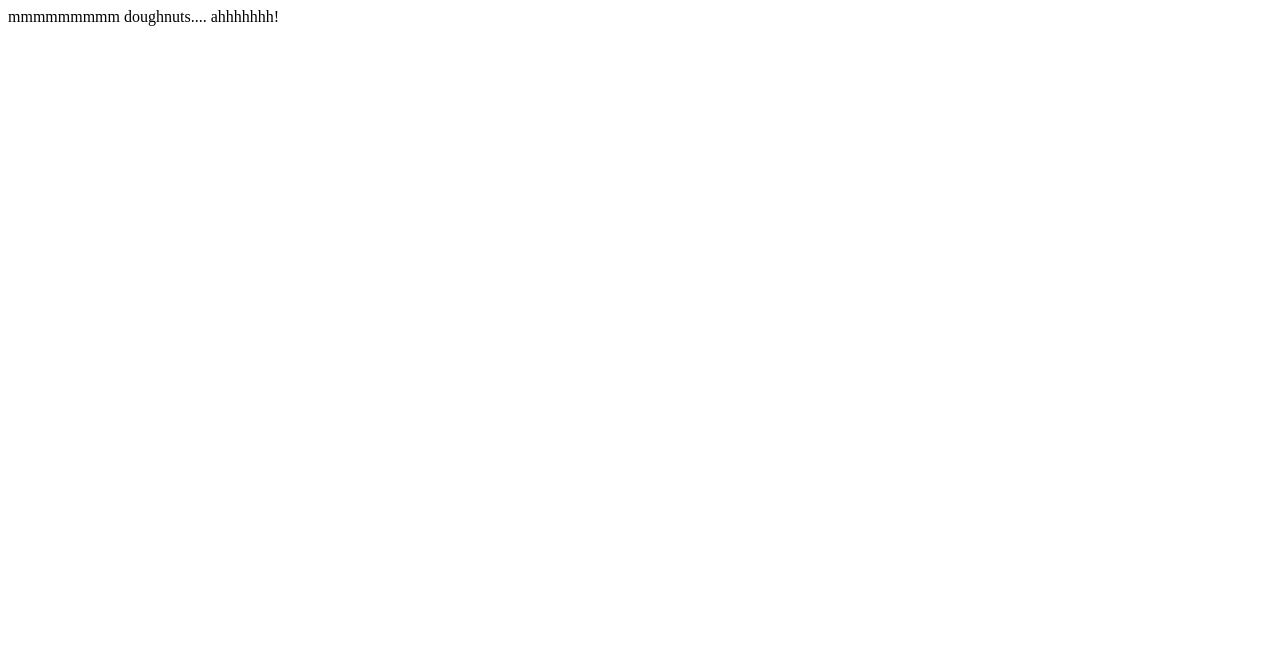
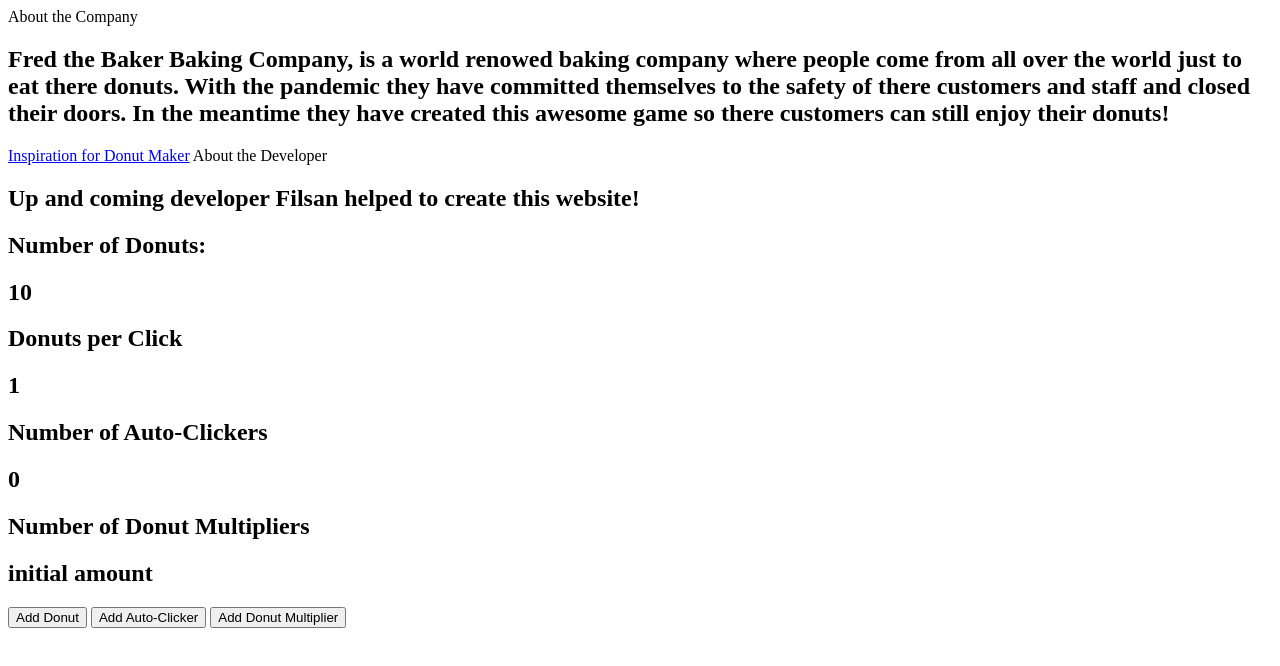
Before and after one commit to 2021-Spring-Part-Time/donut-clicker-FilsanMadar, a website built with Parcel: page index.html in a window 1280 px wide. Built offline with nearby package versions, Linux system fonts and the light colour scheme.

Commit message:
iteration 3

```diff
--- a/DonutMarker.js
+++ b/DonutMarker.js
@@ -4,23 +4,28 @@ class DonutMaker {
     numAutoClickers,
     costAutoClicker,
     numDonutMultiplier,
-    costDonutMultiplier
+    costDonutMultiplier,
+    donutsPerClick
   ) {
     this.numDonuts = numDonuts;
     this.numAutoClickers = numAutoClickers;
     this.costAutoClicker = costAutoClicker;
     this.numDonutMultiplier = numDonutMultiplier;
     this.costDonutMultiplier = costDonutMultiplier;
+    this.donutsPerClick = donutsPerClick;
   }
 
   getNumDonut() {
-    return this.numDonuts;
+    return Number(this.numDonuts.toFixed(2));
   }
 
   addDonut() {
-    if (this.numDonutMultiplier >= 1)
-      this.numDonuts += +Math.pow(1.2, this.numDonutMultiplier).toFixed(2);
+    if (this.numDonutMultiplier >= 1) this.numDonuts += this.donutsPerClick;
     else this.numDonuts += 1;
+  }
+
+  getDonutsPerClick() {
+    return this.donutsPerClick;
   }
 
   getNumAutoClicker() {
@@ -55,6 +60,7 @@ class DonutMaker {
       this.numDonuts -= Math.round(this.costDonutMultiplier);
       this.numDonutMultiplier += 1;
       this.costDonutMultiplier += this.costDonutMultiplier * 1.1;
+      this.increaseDonutsPerClick();
     }
   }
 
--- a/index.html
+++ b/index.html
@@ -7,7 +7,46 @@
     <title>Donut Clicker</title>
   </head>
   <body>
-    <div class="container"></div>
+    <header>
+      <nav>
+        <a class="about-company"
+          >About the Company
+          <h1>
+            Fred the Baker Baking Company, is a world renowed baking company
+            where people come from all over the world just to eat there donuts.
+            With the pandemic they have committed themselves to the safety of
+            there customers and staff and closed their doors. In the meantime
+            they have created this awesome game so there customers can still
+            enjoy their donuts!
+          </h1>
+        </a>
+        <a target=" " href="https://orteil.dashnet.org/cookieclicker/"
+          >Inspiration for Donut Maker</a
+        >
+        <a class="about-filsan"
+          >About the Developer
+          <h1>Up and coming developer Filsan helped to create this website!</h1>
+        </a>
+      </nav>
+    </header>
+    <div class="main">
+      <div class="stats">
+        <h2>Number of Donuts:</h2>
+        <h2 class="donut-count">initial amount</h2>
+        <h2>Donuts per Click</h2>
+        <h2 class="donuts-per-click">initial amount</h2>
+        <h2>Number of Auto-Clickers</h2>
+        <h2 class="autoclicker">initial amount</h2>
+        <h2>Number of Donut Multipliers</h2>
+        <h2 class="donut-multiplier">initial amount</h2>
+      </div>
+      <div class="buttons">
+        <button class="add-donut">Add Donut</button>
+        <button class="add-autoclicker">Add Auto-Clicker</button>
+        <button class="add-donut-multiplier">Add Donut Multiplier</button>
+      </div>
+    </div>
+    <script src="./DonutMarker.js"></script>
     <script src="./index.js"></script>
   </body>
 </html>
--- a/index.js
+++ b/index.js
@@ -1,2 +1,47 @@
-const container = (document.querySelector('.container').innerText =
-  'mmmmmmmmm doughnuts.... ahhhhhhh!');
+import DonutMaker from "./DonutMarker.js";
+
+const filsanDonutMaker = new DonutMaker(10, 0, 100, 1, 10, 1);
+
+const donutCounterElement = document.querySelector(".donut-count");
+const donutMultiplierElement = document.querySelector(".donuts-per-click");
+const autoClickerCounterElement = document.querySelector(".autoclicker");
+
+const addDonutButton = document.querySelector(".add-donut");
+const addAutoClickerButton = document.querySelector(".add-autoclicker");
+const addDonutMultiplierButton = document.querySelector(
+  ".add-donut-multiplier"
+);
+
+const updateDonutCounter = function () {
+  donutCounterElement.innerHTML = filsanDonutMaker.getNumDonut();
+  console.log("donuts");
+};
+
+const updateDonutMultiplier = function () {
+  donutMultiplierElement.innerText = filsanDonutMaker.getDonutsPerClick();
+};
+
+const updateAutoClickerCounter = function () {
+  autoClickerCounterElement.innerText = filsanDonutMaker.getNumAutoClicker();
+};
+
+addDonutButton.addEventListener("click", function () {
+  filsanDonutMaker.addDonut();
+  updateDonutCounter();
+});
+
+addAutoClickerButton.addEventListener("click", function () {
+  filsanDonutMaker.addAutoClicker();
+  updateDonutCounter();
+  updateAutoClickerCounter();
+});
+
+addDonutMultiplierButton.addEventListener("click", function () {
+  filsanDonutMaker.addDonutMultiplier();
+  updateDonutCounter();
+  updateDonutMultiplier();
+});
+
+updateDonutCounter();
+updateDonutMultiplier();
+updateAutoClickerCounter();
```
